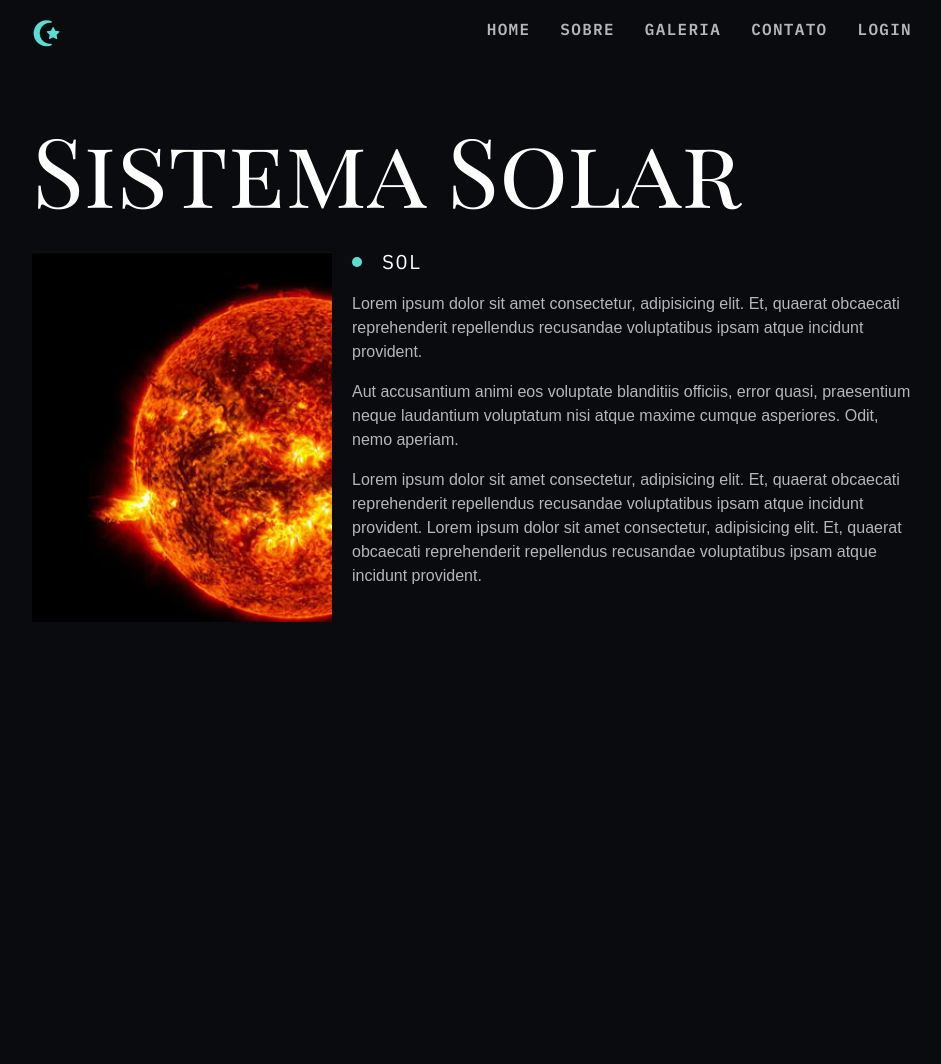
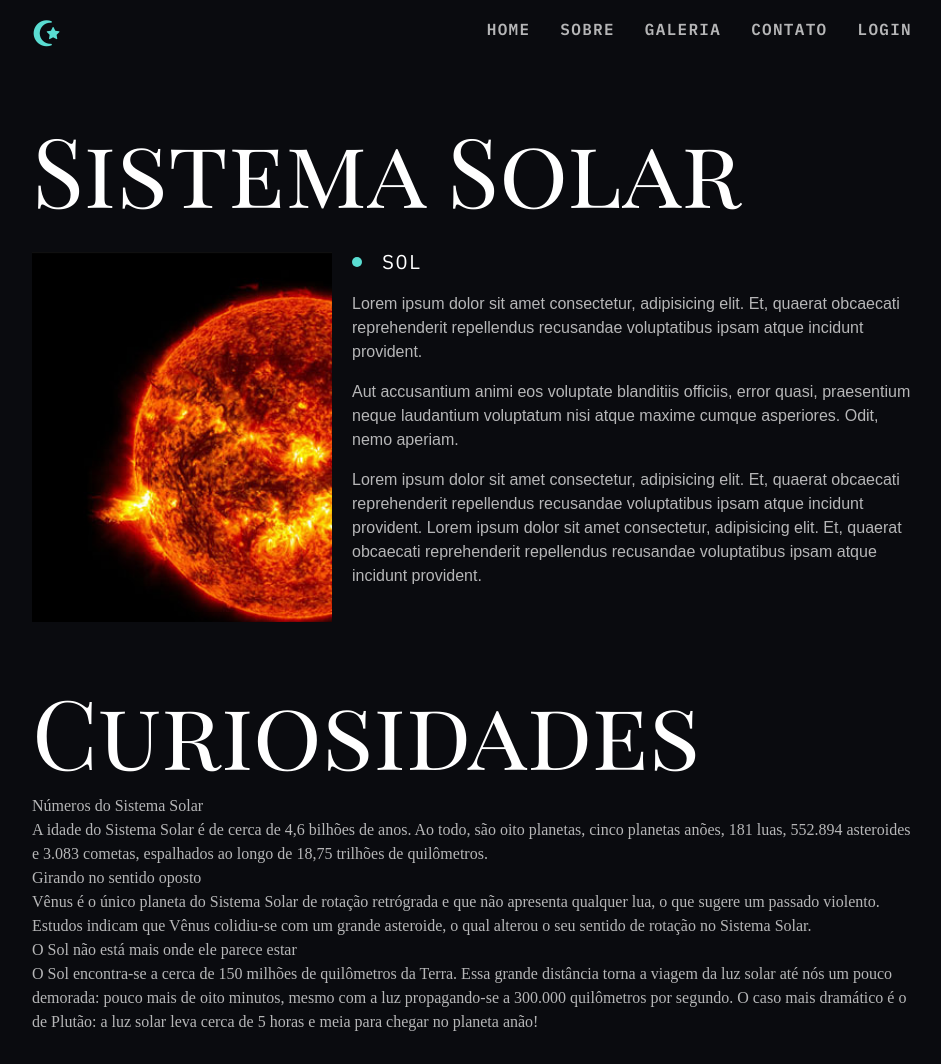
Before and after one commit to Luciana-Santos/sistema_solar, a website built with webpack: page dist/index.html in a window 1280 px wide. Shown: the whole page, without its empty margins (168-1109 px from the left). Before the commit the page ends 890 px from the top, so only its background shows below. Built offline with nearby package versions, Linux system fonts and the light colour scheme; files whose address does not match are found by name.

Commit message:
estrutura inicial section curiosidades

```diff
--- a/dist/index.html
+++ b/dist/index.html
@@ -119,6 +119,18 @@
     </div>
   </section>
 
+  <section class="curiosidades section container" id="curiosidades">
+    <h1 class="titulo">Curiosidades</h1>
+    <dl class="curiosidades__lista">
+      <dt>Números do Sistema Solar</dt>
+      <dd class="show">A idade do Sistema Solar é de cerca de 4,6 bilhões de anos. Ao todo, são oito planetas, cinco planetas anões, 181 luas, 552.894 asteroides e 3.083 cometas, espalhados ao longo de 18,75 trilhões de quilômetros.</dd>
+      <dt>Girando no sentido oposto</dt>
+      <dd>Vênus é o único planeta do Sistema Solar de rotação retrógrada e que não apresenta qualquer lua, o que sugere um passado violento. Estudos indicam que Vênus colidiu-se com um grande asteroide, o qual alterou o seu sentido de rotação no Sistema Solar.</dd>
+      <dt>O Sol não está mais onde ele parece estar</dt>
+      <dd>O Sol encontra-se a cerca de 150 milhões de quilômetros da Terra. Essa grande distância torna a viagem da luz solar até nós um pouco demorada: pouco mais de oito minutos, mesmo com a luz propagando-se a 300.000 quilômetros por segundo. O caso mais dramático é o de Plutão: a luz solar leva cerca de 5 horas e meia para chegar no planeta anão!</dd>
+    </dl>
+  </section>
+
   <script src="./app/js/index.js" defer></script>
 </body>
 
```
